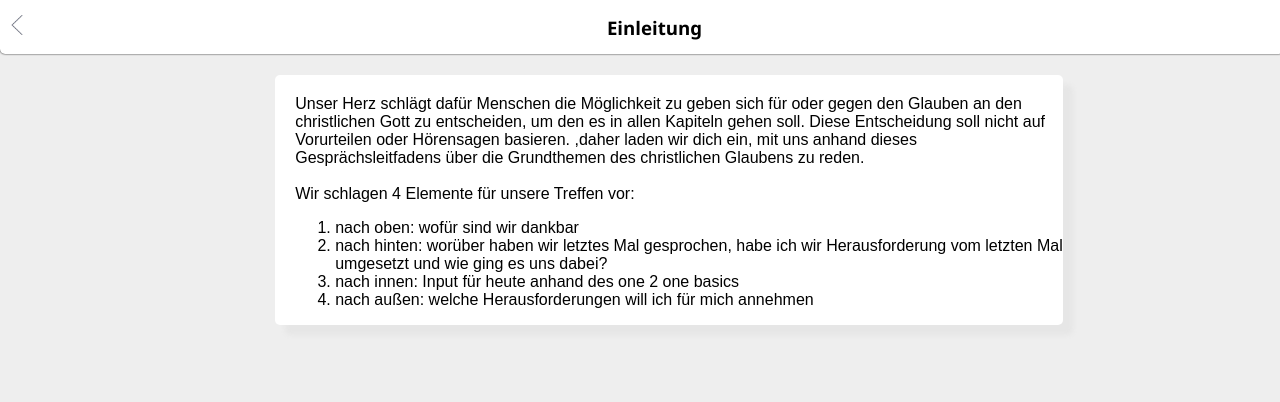
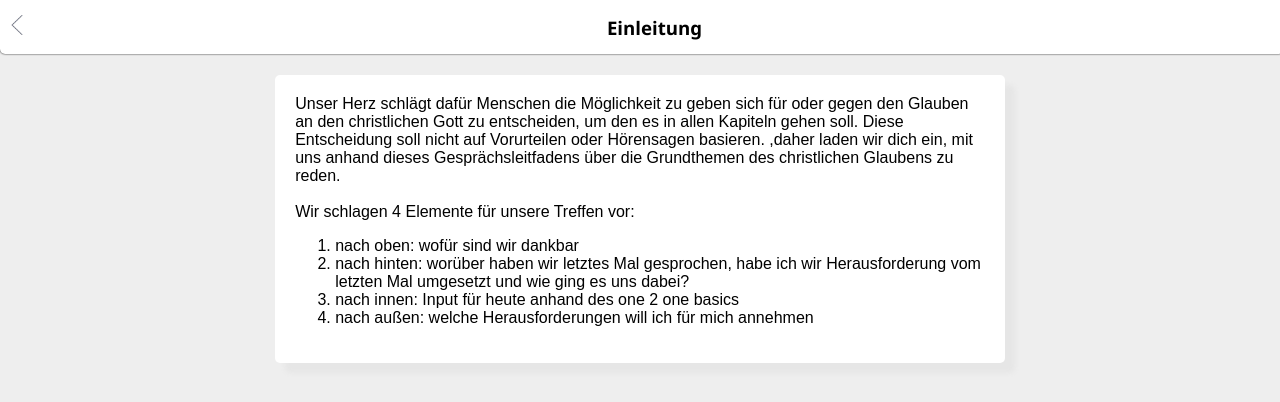
Before and after one commit to 0tt0xD/one2one, a plain HTML site: page index.html in a window 1280 px wide. Both pictures are taken after a click on the element 448 px from the left and 97 px from the top of the page. Drawn offline with Linux system fonts and the light colour scheme.

Commit message:
fix margin and Pudding in introduction

```diff
--- a/resources/css/introduction.css
+++ b/resources/css/introduction.css
@@ -5,9 +5,7 @@
 
     float: left;
     position: relative;
-    width: 100%;
-    padding-top: 20px;
-    padding-left: 20px;
+    padding: 20px;
     margin: 2.5%;
     overflow: hidden;
 }
```
